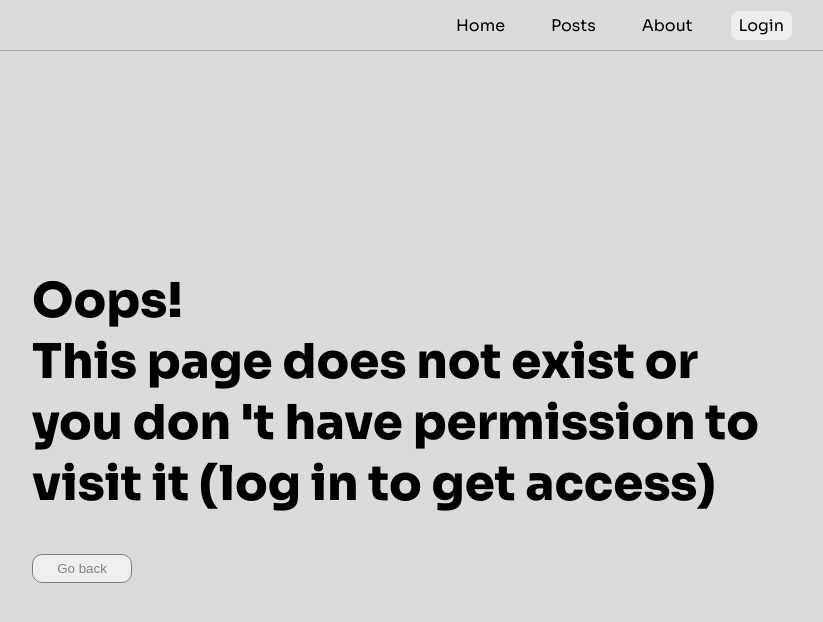
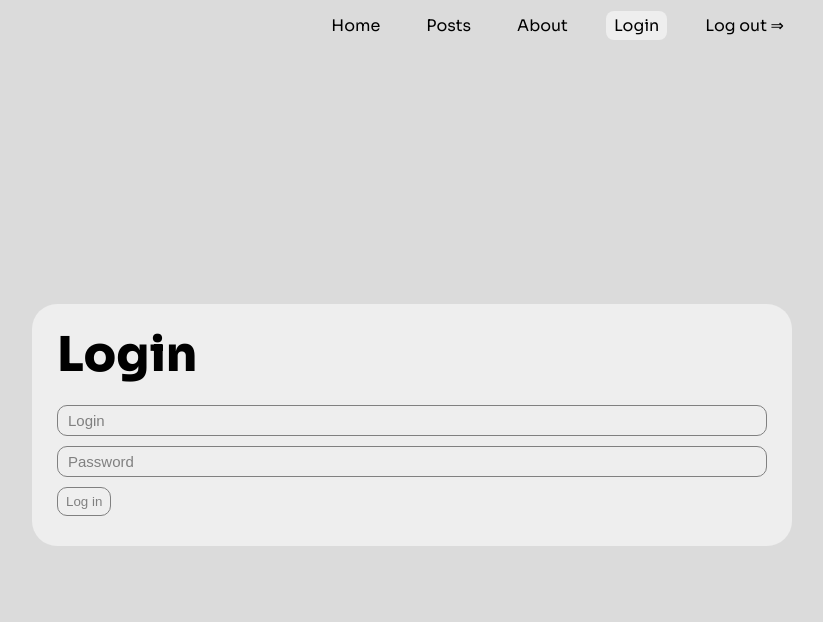
Before and after one commit to zhuk1707/react_found_course, a React (Create React App) app: page /login in a window 1280 px wide. Shown: the top 622 px of the page, without its empty margins (228-1051 px from the left). Built offline with nearby package versions, Linux system fonts and the light colour scheme.

Commit message:
useContext, global scope, user authorization

```diff
--- a/src/App.js
+++ b/src/App.js
@@ -1,14 +1,30 @@
-import React from "react";
+import React, {useEffect, useState} from "react";
 import './styles/App.css'
 import Navbar from "./components/UI/navbar/Navbar";
 import AppRouter from "./components/AppRouter";
+import {BrowserRouter} from "react-router-dom";
+import {AuthContext} from "./context";
 
 function App() {
+  const [isAuth, setIsAuth] = useState(false)
+
+  useEffect(() => {
+    if (localStorage.getItem('auth')) {
+      setIsAuth(true)
+    }
+
+  }, [])
+
   return (
-    <>
-      <Navbar/>
-      <AppRouter/>
-    </>
+    <AuthContext.Provider value={{
+     isAuth,
+     setIsAuth
+    }}>
+      <BrowserRouter>
+        <Navbar/>
+        <AppRouter/>
+      </BrowserRouter>
+    </AuthContext.Provider>
   )
 }
 
--- a/src/components/AppRouter.jsx
+++ b/src/components/AppRouter.jsx
@@ -1,20 +1,20 @@
-import React from 'react';
+import React, {useContext} from 'react';
 import {Route, Routes} from "react-router-dom";
 import {publicRoutes, privateRoutes} from "../router/Routes";
+import {AuthContext} from "../context";
 
 const AppRouter = () => {
-  const isAuthorise = true
-
+  const {isAuth, setIsAuth} = useContext(AuthContext)
   return (
-    isAuthorise
-    ? <Routes>
+    isAuth
+      ? <Routes>
         {publicRoutes.map(route =>
-          <Route key={Date.now()} path={route.path} element={<route.element/>}/>)}
+          <Route key={route.path} path={route.path} element={<route.element/>}/>)}
       </Routes>
-    : <Routes>
-      {privateRoutes.map(route =>
-        <Route key={Date.now()} path={route.path} element={<route.element/>}/>)}
-    </Routes>
+      : <Routes>
+        {privateRoutes.map(route =>
+          <Route key={route.path} path={route.path} element={<route.element/>}/>)}
+      </Routes>
   )
 };
 
--- a/src/components/UI/navbar/Navbar.jsx
+++ b/src/components/UI/navbar/Navbar.jsx
@@ -1,7 +1,14 @@
-import React from 'react';
-import {NavLink} from "react-router-dom";
+import React, {useContext} from 'react';
+import {NavLink, Link} from "react-router-dom";
+import {AuthContext} from "../../../context";
 
 const Navbar = () => {
+  const {setIsAuth} = useContext(AuthContext)
+  const logout = () => {
+    setIsAuth(false)
+    localStorage.setItem('auth', 'false')
+  }
+
   return (
     <nav className='navbar'>
       <div className="App">
@@ -10,6 +17,7 @@ const Navbar = () => {
           <NavLink to="/posts" className="navbar__link">Posts</NavLink>
           <NavLink to="/about" className="navbar__link">About</NavLink>
           <NavLink to="/login" className="navbar__link">Login</NavLink>
+          <Link to="/login" className="navbar__link" onClick={logout}>Log out ⇒</Link>
         </div>
       </div>
     </nav>
--- /dev/null
+++ b/src/context/index.js
@@ -0,0 +1,3 @@
+import {createContext} from "react";
+
+export const AuthContext = createContext(null)
--- a/src/index.js
+++ b/src/index.js
@@ -1,11 +1,8 @@
 import React from 'react';
 import ReactDOM from 'react-dom/client';
 import App from './App';
-import {BrowserRouter} from "react-router-dom";
 
 const root = ReactDOM.createRoot(document.getElementById('root'));
 root.render(
-    <BrowserRouter>
-      <App />
-    </BrowserRouter>
+  <App/>
 );
--- a/src/pages/Error.jsx
+++ b/src/pages/Error.jsx
@@ -9,9 +9,7 @@ const Error = () => {
     <div className={'about App'}>
       <h1>Oops!</h1>
       <h1>
-        This page does not exist or you don 't
-        have permission to visit it
-        (log in to get access)
+        There is some error...
       </h1>
       <MyButton
         onClick={() => navigate(-1)}
--- a/src/pages/Login.jsx
+++ b/src/pages/Login.jsx
@@ -1,19 +1,25 @@
 import React from 'react';
 import MyInput from "../components/UI/input/MyInput";
 import MyButton from "../components/UI/button/MyButton";
+import {useContext} from "react";
+import {AuthContext} from "../context";
 
 const Login = () => {
+  const {setIsAuth} = useContext(AuthContext)
+  const login = event => {
+    event.preventDefault()
+    setIsAuth(true)
+    localStorage.setItem('auth', 'true')
+  }
+
   return (
     <div className={'App about'}>
       <div className={"login"}>
         <h1>Login</h1>
-        <form>
+        <form onSubmit={login}>
           <MyInput type="text" placeholder="Login"/>
           <MyInput type="password" placeholder="Password"/>
-          <MyButton
-            classNmae={'button'}
-            onClick={() => {}}
-          >
+          <MyButton className={'button'}>
             Log in
           </MyButton>
         </form>
--- a/src/pages/PostIdPage.jsx
+++ b/src/pages/PostIdPage.jsx
@@ -45,15 +45,13 @@ const PostIdPage = () => {
               <h2> Comments</h2>
 
               {comments.map((comment) =>
-                <div className={'comment-section__item'}>
+                <div className={'comment-section__item'} key={comment.id}>
                   <h4>{comment.email}</h4>
                   <p>{comment.body}</p>
                 </div>
               )}
             </div>
           }
-
-
         </div>
       }
     </>
--- a/src/styles/App.css
+++ b/src/styles/App.css
@@ -124,7 +124,7 @@ h3 {
 }
 
 .navbar {
-    border-bottom: 1px solid darkgrey;
+    /*border-bottom: 1px solid darkgrey;*/
 }
 
 .navbar__inner {
```
Also changed, not shown: 1 other file (tests, documents, lock files or other folders).
